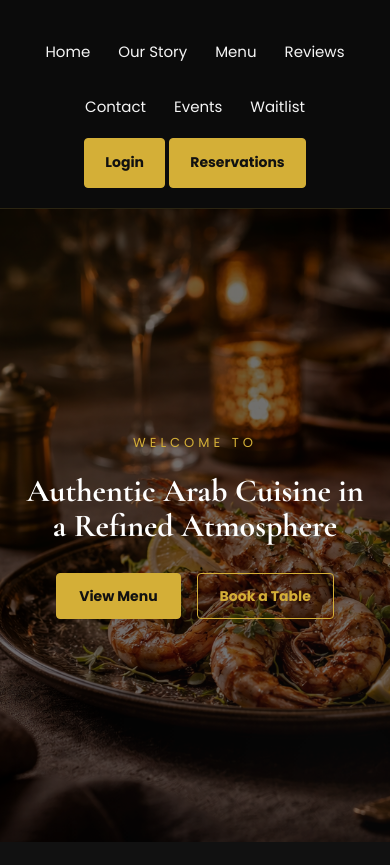
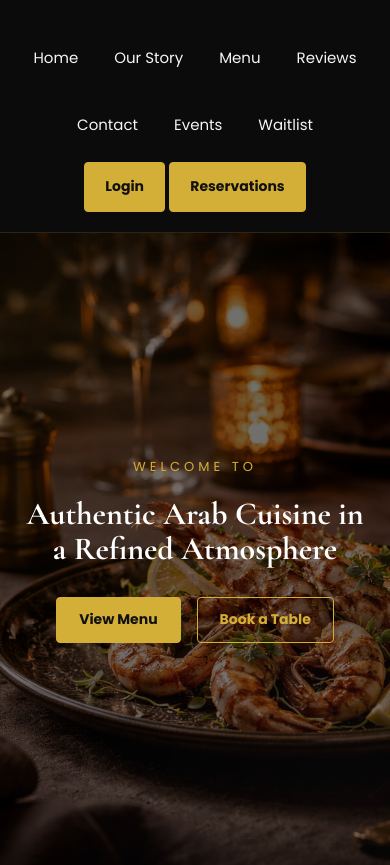
Before and after one commit to SanduAndreea22/al_noir, a Django app: page / in a window 390 px wide. Shown: the top 865 px of the page. Run offline with Django 5.2, Linux system fonts and the light colour scheme; data that the repository does not hold is empty.

Commit message:
Fix tiny navbar tap targets on mobile
Reported: navbar links "work but are hard to tap" on phone. Measured
in a headless mobile-viewport browser: each nav link's clickable box
was only 17px tall (no padding at all, just the text line-height) -
well under Apple's 44pt / Google's 48dp minimum touch target
guidelines. Functionally fine if you hit dead-center, but a real
fingertip easily lands just outside that 17px band and misses.

Added padding to .nav-links a, bringing the tap target to ~39px tall
with no overlap between the wrapped mobile rows. Verified before/after
with computed bounding boxes plus a simulated tap in a mobile-viewport
headless browser; also screenshotted desktop to confirm no layout
regression (navbar height is still governed by the 72px logo either
way).

Co-Authored-By: Claude Sonnet 5 <noreply@anthropic.com>
Claude-Session: https://claude.ai/code/session_01PRWCs5iEW3GK64Nsa8FcAT

```diff
--- a/static/css/style.css
+++ b/static/css/style.css
@@ -408,8 +408,11 @@ textarea {
 }
 
 .nav-links a {
+    display: inline-block;
+    padding: 12px 4px;
     color: var(--color-text);
     font-size: 15px;
+    line-height: 1;
     transition: color var(--transition);
 }
 
```
